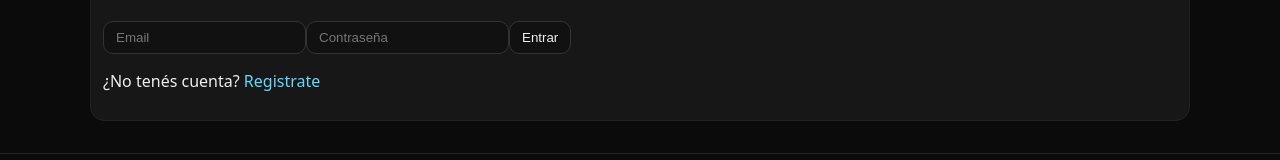
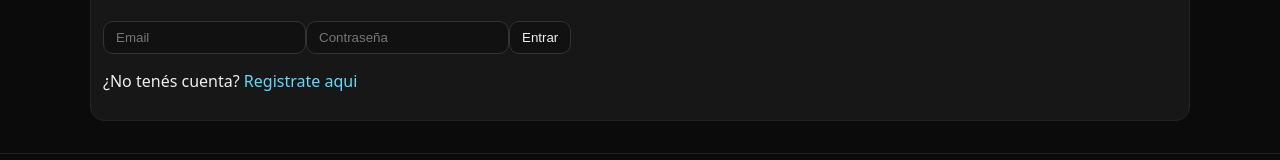
Before and after one commit to RichardBrunt/E-Commerce-Grupo-03, a React (Vite) app in the folder frontend/: page /login in a window 1280 px wide. Shown: the part 128-288 px from the top of the page. Built offline with nearby package versions, Linux system fonts and the light colour scheme.

Commit message:
primer cambio login y registro

```diff
--- a/frontend/src/pages/Login.jsx
+++ b/frontend/src/pages/Login.jsx
@@ -23,7 +23,7 @@ export default function Login(){
       <input placeholder="Contraseña" type="password" value={password} onChange={e=>setPassword(e.target.value)} required />
       {error && <p style={{color:'tomato'}}>{error}</p>}
       <button>Entrar</button>
-      <p>¿No tenés cuenta? <Link to="/register">Registrate</Link></p>
+      <p>¿No tenés cuenta? <Link to="/register">Registrate aqui</Link></p>
     </form>
   )
 }
```
